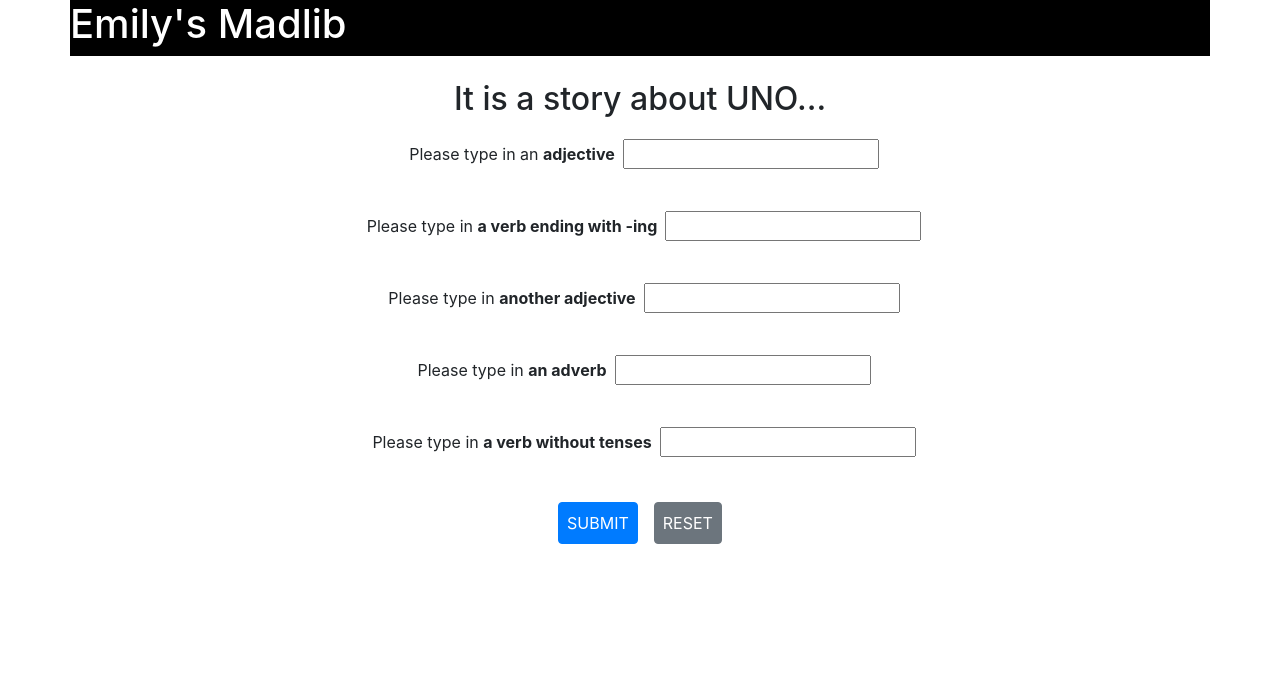
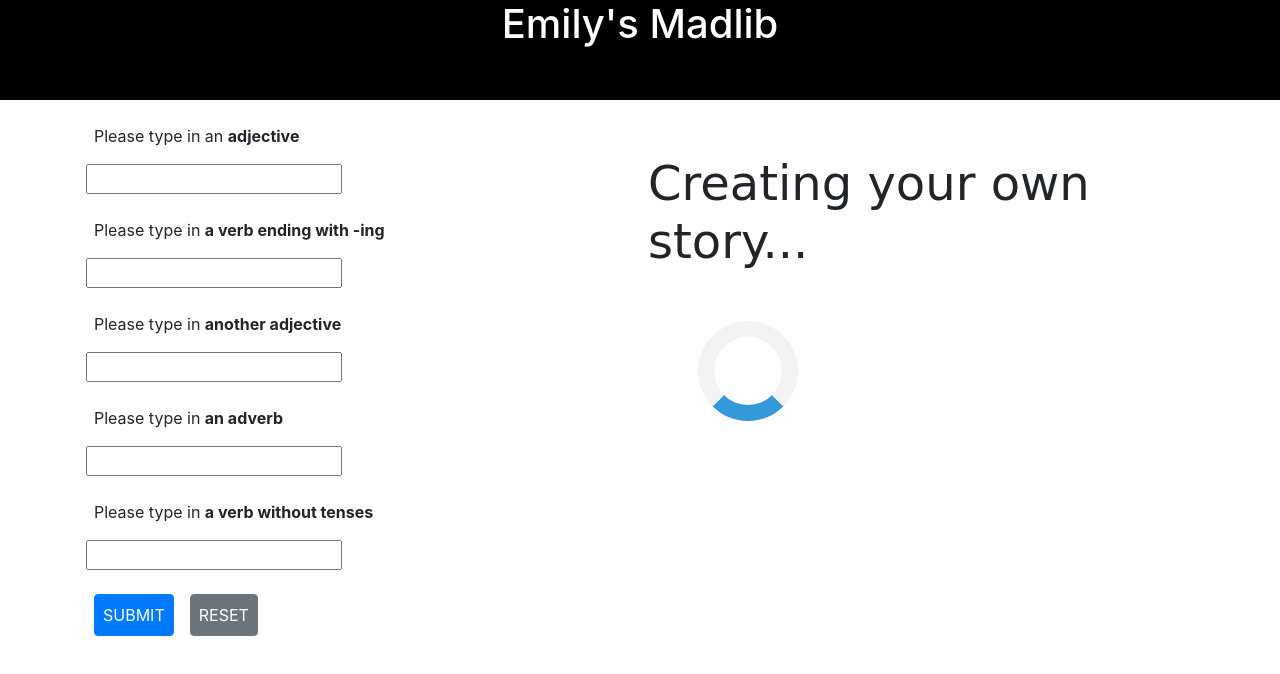
Before and after one commit to EmilyStacy-droid/angularMadlibs, an Angular app: page / in a window 1280 px wide. Shown: the top 674 px of the page. Built offline with nearby package versions, Linux system fonts and the light colour scheme.

Commit message:
basic css

```diff
--- a/src/app/app.component.css
+++ b/src/app/app.component.css
@@ -1,4 +1,7 @@
 #header{
     background-color:black;
     color:white;
+    width:100%;
+    height:100px;
+    margin:0 auto;
 }
--- a/src/app/app.component.html
+++ b/src/app/app.component.html
@@ -1,8 +1,8 @@
-<div class="container" >
-  <div class="row" id="header">
+<div class="wrapper " >
+   <div class="row no-gutter" id="header">
 
-  <h1 class="text-center">Emily's Madlib</h1>
+  <h1 class="text-center col-12">Emily's Madlib</h1>
 
-</div>
+ </div>
   <app-madlibform></app-madlibform>
 </div>
--- a/src/app/madlibs/components/madlibform/madlibform.component.css
+++ b/src/app/madlibs/components/madlibform/madlibform.component.css
@@ -0,0 +1,30 @@
+#h2madlib{
+    margin-top:10%;
+    font-family:"Comic Sans MS", cursive, sans-serif;
+    font-size:3rem;
+    margin-bottom: 50px;
+}
+
+#madlibcontent {
+    font-family:"Comic Sans MS", cursive, sans-serif;
+    margin-top:10%;
+    font-family:"Comic Sans MS", cursive, sans-serif;
+    font-size:1.5rem;
+}
+
+.loader {
+    margin:0 50px;
+    border: 16px solid #f3f3f3;
+    border-radius: 50%;
+    border-top: 16px solid #3498db;
+    width: 100px;
+    height: 100px;
+    -webkit-animation: spin 2s linear infinite; /* Safari */
+    animation: spin 2s linear infinite;
+  }
+
+
+@keyframes spin {
+    0% { transform: rotate(0deg); }
+    100% { transform: rotate(360deg); }
+  }
--- a/src/app/madlibs/components/madlibform/madlibform.component.html
+++ b/src/app/madlibs/components/madlibform/madlibform.component.html
@@ -1,55 +1,65 @@
+<div class="container no-gutter">
+    <div class="row">
+        <div class="col-4 px-2 mt-2">
 
-         <div class="container text-center mt-4">
-                <h2>It is a story about UNO...</h2>
-           <div class="m-2 p-2">
+            <div class=" p-2">
                 <label for="firstAdj" class="p-2">Please type in an <b>adjective</b></label>
                 <input type="text" [(ngModel)]="firstAdj" />
 
             </div>
 
-            <div class="m-2 p-2">
+            <div class="p-2">
                 <label class="p-2" for="firstVerb">Please type in <b>a verb ending with -ing</b></label>
                 <input type="text" [(ngModel)]="firstVerb" />
 
             </div>
 
-                <div class="m-2 p-2">
+            <div class="p-2">
                 <label class="p-2" for="secondAdj">Please type in <b>another adjective</b></label>
                 <input type="text" [(ngModel)]="secondAdj" />
 
             </div>
 
-                    <div class="m-2 p-2">
+            <div class="p-2">
                 <label class="p-2" for="firstAdv">Please type in <b>an adverb</b></label>
                 <input type="text" [(ngModel)]="firstAdv" />
 
             </div>
 
-                        <div class="m-2 p-2">
+            <div class="p-2">
                 <label class="p-2" for="secondVerb">Please type in <b>a verb without tenses</b></label>
                 <input type="text" [(ngModel)]="secondVerb" />
 
             </div>
-                        <div class = "m-2 p-2">
-                            <button class="btn btn-primary p-2 m-2" (click) = "isCompleted =!isCompleted">SUBMIT</button>
-                            <button class="btn btn-secondary p-2 m-2" (click) = "reset()">RESET</button>
+            <div class="p-2">
+                <button class="btn btn-primary p-2 m-2" (click)="isCompleted =!isCompleted">SUBMIT</button>
+                <button class="btn btn-secondary p-2 m-2" (click)="reset()">RESET</button>
             </div>
-        <div class="m-2 p-2" *ngIf="isCompleted">
+        </div>
+        <div class="col-2 qg mt-2"></div>
+        <div class="col-6 px-2">
+            <h2 *ngIf="!isCompleted" id="h2madlib">Creating your own story...</h2>
+            <div class="loader" *ngIf="!isCompleted"></div>
 
+            <p class=" p-2" id="madlibcontent" *ngIf="isCompleted">
                 You felt <b>{{firstAdj}}</b> while checking the baby Yoda meme on a Saturday morning.
 
-            While you took a break from the memes, <b>{{firstVerb}} </b> and thinking about the importance of memes in your life,you got an email from Tim.
+                While you took a break from the memes, <b>{{firstVerb}} </b> and thinking about the importance of memes
+                in your life,you got an email from Tim.
 
-            In the email Tim said you did a/an <b>{{secondAdj}} </b> job on your UNO project and he wanted to talk to you on Monday.
+                In the email Tim said you did a/an <b>{{secondAdj}} </b> job on your UNO project and he wanted to talk
+                to you on Monday.
 
-            On Monday, you walked <b>{{firstAdv}} </b> into Tim’s office. It turned out Tim just wanted to give you a birthday surprise and invited you to play a UNO game.
+                On Monday, you walked <b>{{firstAdv}} </b> into Tim’s office. It turned out Tim just wanted to give you
+                a birthday surprise and invited you to play a UNO game.
 
-            After the UNO project you had a complicated feeling about the UNO game, so you could not help but <b>{{secondVerb}} </b> the UNO cards in front of him.
+                After the UNO project you had a complicated feeling about the UNO game, so you could not help but
+                <b>{{secondVerb}} </b> the UNO cards in front of him.
 
+            </p>
 
+        </div>
 
 
 
     </div>
-
-</div>
```
Lines whose indentation alone changed are shown as unchanged.
